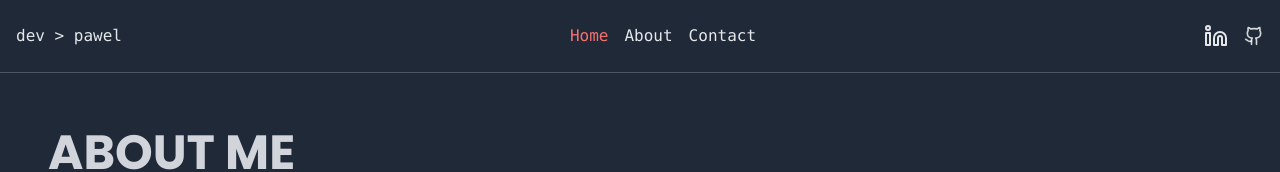
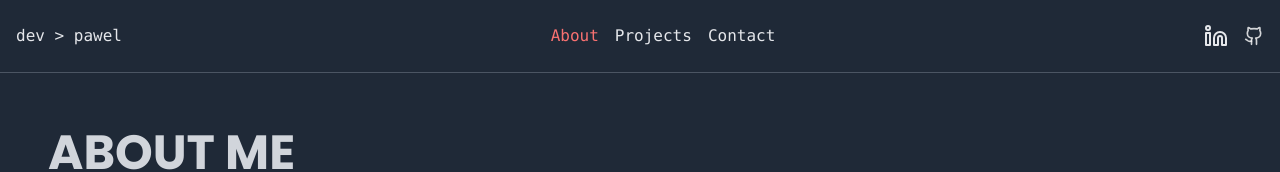
Before and after one commit to mrlzzz/portfolio-main, a React (Vite) app: page / in a window 1280 px wide. Shown: the top 172 px of the page. Built offline with nearby package versions, Linux system fonts and the light colour scheme.

Commit message:
change: cross-page nav into infra-page nav

```diff
--- a/src/components/feature/About.tsx
+++ b/src/components/feature/About.tsx
@@ -2,11 +2,15 @@ import RandomAvatar from "../../utils/RandomAvatar";
 import Section from "../ui/Section";
 import SectionTitle from "../ui/SectionTitle";
 
-const About = () => {
+type AboutProps = {
+  aboutRef: React.RefObject<HTMLHeadingElement>;
+};
+
+const About = ({ aboutRef }: AboutProps) => {
   return (
     <Section>
       <>
-        <SectionTitle text="About me" />
+        <SectionTitle text="About me" navRef={aboutRef} />
         {/* <hr className="absolute top-7 h-3 w-48 border-0 bg-gray-900"></hr> */}
 
         <div className="mx-auto flex h-[75vh] max-w-7xl flex-col divide-y divide-gray-700 border border-gray-600 lg:flex-row lg:divide-x lg:divide-y-0">
--- a/src/components/feature/Contact.tsx
+++ b/src/components/feature/Contact.tsx
@@ -2,12 +2,16 @@ import Icon from "../../utils/Icon";
 import Section from "../ui/Section";
 import SectionTitle from "../ui/SectionTitle";
 
+type ContactProps = {
+  contactRef: React.RefObject<HTMLHeadingElement>;
+};
+
 // className="mx-auto mb-20 mt-4 h-fit min-h-[50vh] max-w-[1500px] p-2 lg:mb-4"
-const Contact = () => {
+const Contact = ({ contactRef }: ContactProps) => {
   return (
     <Section>
       <>
-        <SectionTitle text="Contact" />
+        <SectionTitle text="Contact" navRef={contactRef} />
         {/* <hr className="absolute top-7 h-3 w-48 border-0 bg-gray-900"></hr> */}
 
         <div className="mx-auto flex h-[50vh] max-w-7xl flex-col items-center justify-center gap-2 border border-gray-600">
--- a/src/components/feature/Header.tsx
+++ b/src/components/feature/Header.tsx
@@ -1,25 +1,48 @@
 import { useAutoAnimate } from "@formkit/auto-animate/react";
-import { useState } from "react";
+import { useCallback, useState } from "react";
 import { NavLink } from "react-router-dom";
 import Icon from "../../utils/Icon";
+import { NavRefType } from "../types/NavRefType";
 
-type NavLinkRenderProps = {
-  isActive: boolean;
-  isPending: boolean;
-  isTransitioning: boolean;
+/*
+  At the moment, I have switched from NavLink into regular spans
+  for infra-page navigation using Element.scrollIntoView(). Thus, commented blocks.
+  I can go back it for cross-page navigation.
+*/
+
+// type NavLinkRenderProps = {
+//   isActive: boolean;
+//   isPending: boolean;
+//   isTransitioning: boolean;
+// };
+
+type HeaderProps = {
+  navRefs: NavRefType;
 };
 
-const activeLinkCallback = ({ isActive }: NavLinkRenderProps) => {
-  return isActive ? "text-red-400" : "";
-};
-
-const Header = () => {
-  const [toggleMobileMenu, setToggleMobileMenu] = useState(false);
+const Header = ({ navRefs }: HeaderProps) => {
+  const [toggleMobileMenu, setToggleMobileMenu] = useState<boolean>(false);
+  const [isActive, setIsActive] = useState<string>("about");
   const [parentAnimate] = useAutoAnimate();
 
   const handleMobileMenuClick = () => {
     setToggleMobileMenu(!toggleMobileMenu);
   };
+
+  const handleSetIsActive = (nav: string) => {
+    setIsActive(nav);
+  };
+
+  const handleScrollIntoView = useCallback(
+    (ref: React.RefObject<HTMLHeadingElement>) => {
+      ref?.current?.scrollIntoView({ behavior: "smooth" });
+    },
+    [],
+  );
+
+  // const activeLinkCallback = ({ isActive }: NavLinkRenderProps) => {
+  //   return isActive ? "text-red-400" : "";
+  // };
 
   const mobileMenuIconPath: string = toggleMobileMenu
     ? "M18 6 6 18 M6 6 18 18"
@@ -37,22 +60,34 @@ const Header = () => {
           <nav className="transition-all hover:text-red-400">
             <NavLink to="/">{"dev > pawel"}</NavLink>
           </nav>
-          <nav className="hidden lg:flex [&>span:not(:first-child)]:ml-4">
-            <span>
-              <NavLink to="/" className={activeLinkCallback}>
-                Home
-              </NavLink>
-            </span>
-            <span>
-              <NavLink to="/about" className={activeLinkCallback}>
-                About
-              </NavLink>
-            </span>
-            <span>
-              <NavLink to="/contact" className={activeLinkCallback}>
-                Contact
-              </NavLink>
-            </span>
+          <nav className="hidden lg:flex [&>a:not(:first-child)]:ml-4 [&>a]:cursor-pointer">
+            <a
+              onClick={() => {
+                handleScrollIntoView(navRefs.about);
+                handleSetIsActive("about");
+              }}
+              className={`${isActive === "about" ? "text-red-400" : ""} transition-colors hover:text-red-400`}
+            >
+              About
+            </a>
+            <a
+              onClick={() => {
+                handleScrollIntoView(navRefs.projects);
+                handleSetIsActive("projects");
+              }}
+              className={`${isActive === "projects" ? "text-red-400" : ""} transition-colors hover:text-red-400`}
+            >
+              Projects
+            </a>
+            <a
+              onClick={() => {
+                handleScrollIntoView(navRefs.contact);
+                handleSetIsActive("contact");
+              }}
+              className={`${isActive === "contact" ? "text-red-400" : ""} transition-colors hover:text-red-400`}
+            >
+              Contact
+            </a>
           </nav>
           <nav className="hidden items-center lg:flex [&>span:not(:first-child)]:ml-4">
             <span>
@@ -94,27 +129,36 @@ const Header = () => {
         {/* Mobile navbar */}
         {toggleMobileMenu ? (
           <div className="flex flex-col p-1 text-right lg:hidden [&>*]:py-1">
-            <NavLink
-              to="/"
-              className={activeLinkCallback}
-              onClick={handleMobileMenuClick}
-            >
-              Home
-            </NavLink>
-            <NavLink
-              to="/about"
-              className={activeLinkCallback}
-              onClick={handleMobileMenuClick}
+            <a
+              onClick={() => {
+                handleScrollIntoView(navRefs.about);
+                handleSetIsActive("about");
+                handleMobileMenuClick();
+              }}
+              className={`${isActive === "about" ? "text-red-400" : ""} transition-colors hover:text-red-400`}
             >
               About
-            </NavLink>
-            <NavLink
-              to="/contact"
-              className={activeLinkCallback}
-              onClick={handleMobileMenuClick}
+            </a>
+            <a
+              onClick={() => {
+                handleScrollIntoView(navRefs.projects);
+                handleSetIsActive("projects");
+                handleMobileMenuClick();
+              }}
+              className={`${isActive === "projects" ? "text-red-400" : ""} transition-colors hover:text-red-400`}
+            >
+              Projects
+            </a>
+            <a
+              onClick={() => {
+                handleScrollIntoView(navRefs.contact);
+                handleSetIsActive("contact");
+                handleMobileMenuClick();
+              }}
+              className={`${isActive === "contact" ? "text-red-400" : ""} transition-colors hover:text-red-400`}
             >
               Contact
-            </NavLink>
+            </a>
             {/*Mobile navbar line divider */}
             <hr className="mb-4 ml-auto mt-5 h-px w-16 border-0 bg-gray-600 !p-0" />
             <nav className="flex justify-end gap-2">
```
